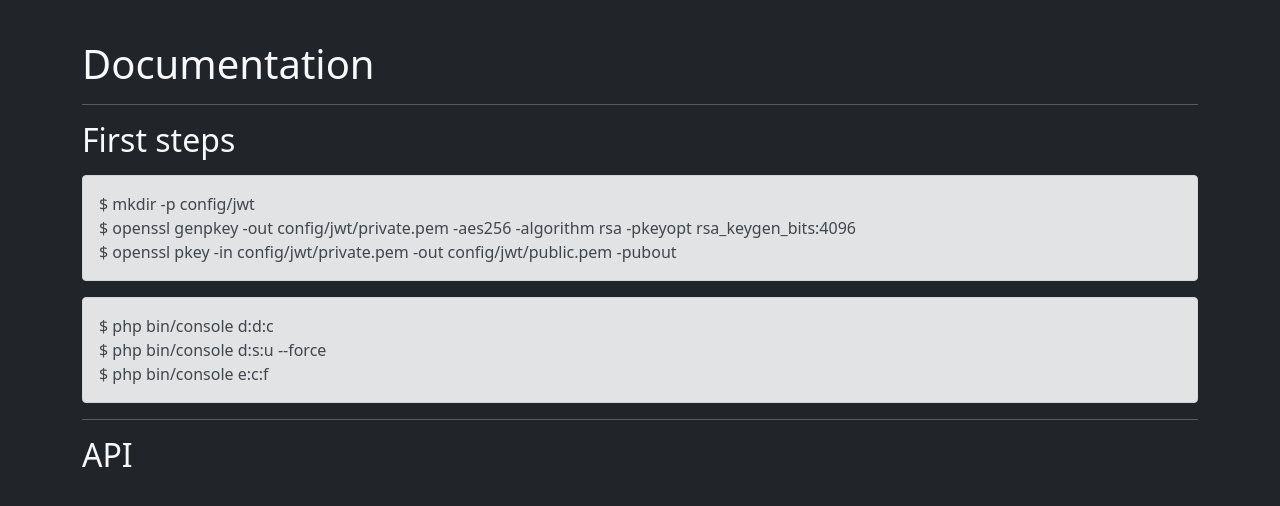
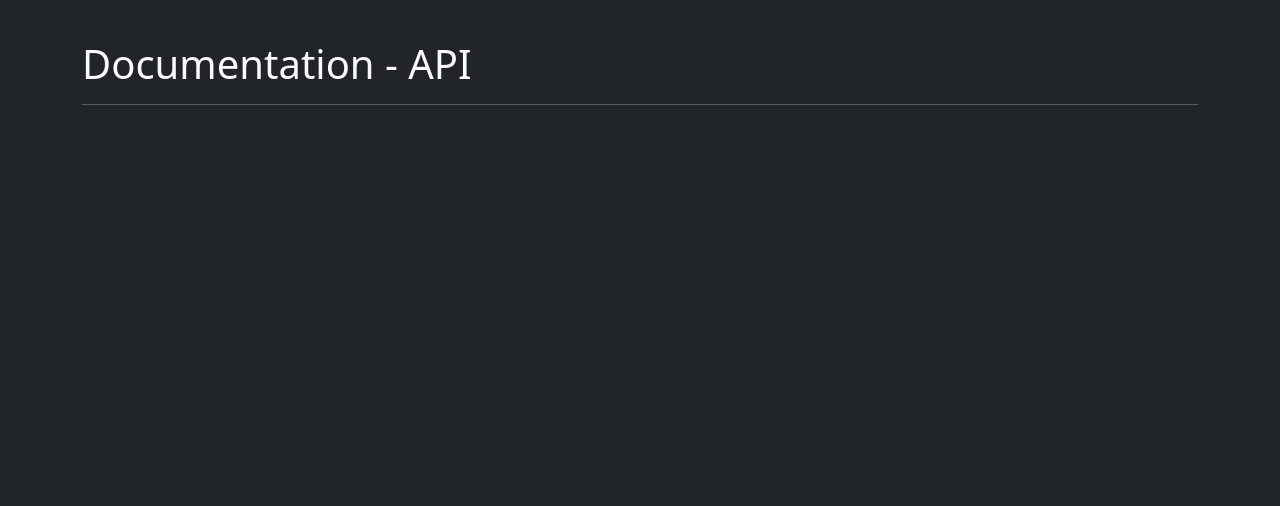
Before and after one commit to Citentel/API_project_shop, a Symfony app: template templates/documentation.html.twig in a window 1280 px wide. Shown: the top 506 px of the page. Run offline with Twig, Linux system fonts and the light colour scheme; the template is opened without the code that fills it, so the values that code supplies are empty; some libraries are stand-ins or nearby versions.

Commit message:
update doc

```diff
--- a/templates/documentation/body.html.twig
+++ b/templates/documentation/body.html.twig
@@ -2,21 +2,8 @@
 
 
     <div class="container my-4">
-        <h1>Documentation</h1>
+        <h1>Documentation - API</h1>
         <hr>
-        <h2 class="mb-3">First steps</h2>
-        <div class="alert alert-secondary" role="alert">
-            <p class="my-0">$ mkdir -p config/jwt</p>
-            <p class="my-0">$ openssl genpkey -out config/jwt/private.pem -aes256 -algorithm rsa -pkeyopt rsa_keygen_bits:4096</p>
-            <p class="my-0">$ openssl pkey -in config/jwt/private.pem -out config/jwt/public.pem -pubout</p>
-        </div>
-        <div class="alert alert-secondary" role="alert">
-            <p class="my-0">$ php bin/console d:d:c</p>
-            <p class="my-0">$ php bin/console d:s:u --force</p>
-            <p class="my-0">$ php bin/console e:c:f</p>
-        </div>
-        <hr>
-        <h2 class="mb-3">API</h2>
         {% for name, element in config.api %}
             <h3>{{ name | title }}</h3>
             {% for key, method in element.methods %}
```
